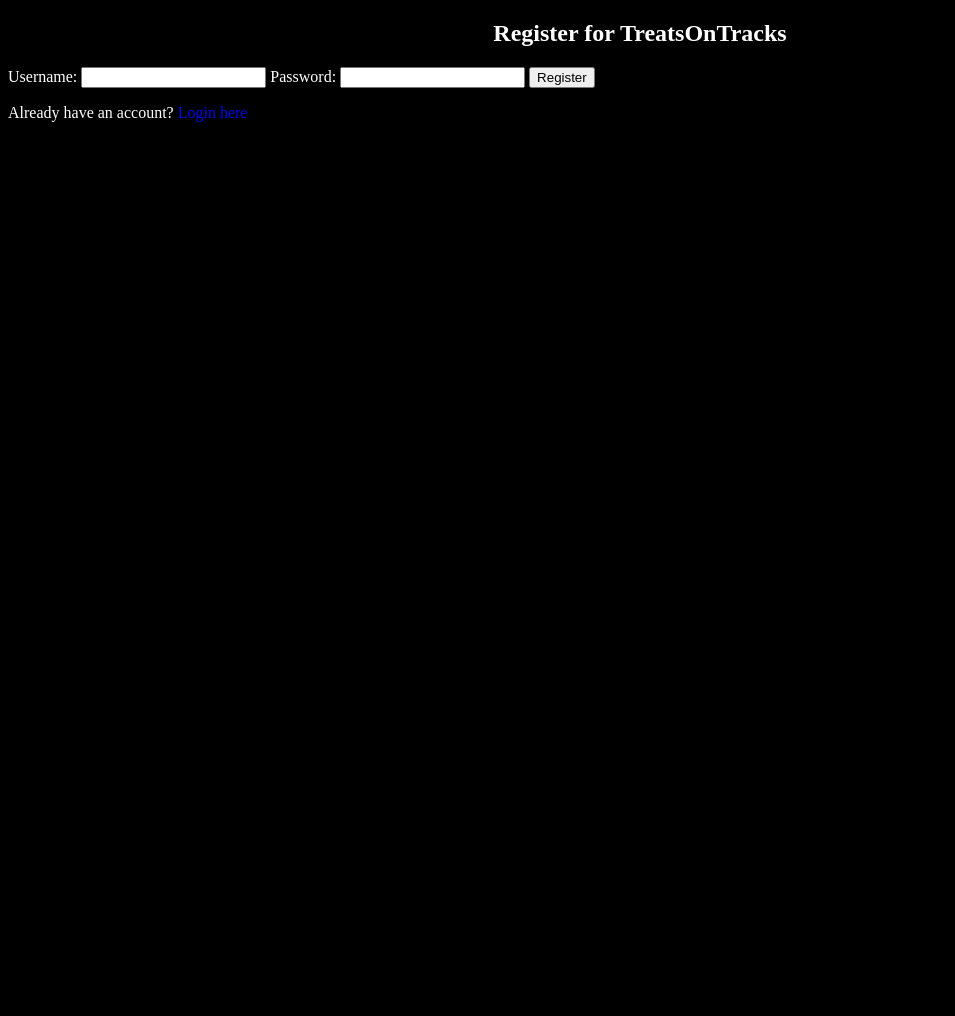
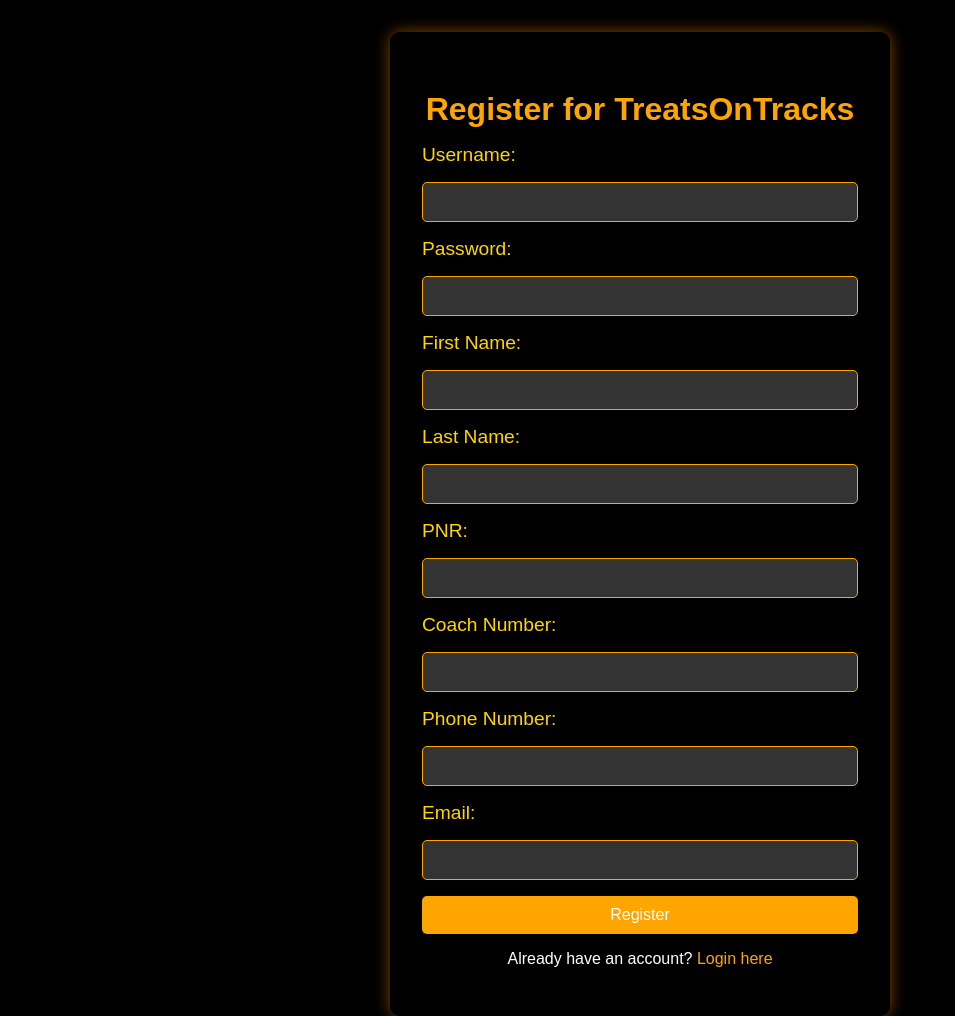
Before and after one commit to Vismaya-Murali/DBMS, a Flask app: page /register in a window 1280 px wide. Shown: the whole page, without its empty margins (0-955 px from the left). Before the commit the page ends 122 px from the top, so only its background shows below. Run offline with Flask 3, Linux system fonts and the light colour scheme.

Commit message:
register

```diff
--- a/app.py
+++ b/app.py
@@ -1,3 +1,5 @@
+import random
+import string
 from flask import Flask, render_template, request, redirect, session, url_for
 import mysql.connector
 import base64
@@ -28,16 +30,37 @@ def login():
 def register():
     return render_template('register.html')
 
+def generate_passenger_id(length=10):
+    """Generates a random PassengerID."""
+    return ''.join(random.choices(string.ascii_uppercase + string.digits, k=length))
+
 @app.route('/handle_register', methods=['POST'])
 def handle_register():
     username = request.form['username']
     password = request.form['password']
+    first_name = request.form['fname']
+    last_name = request.form['lname']
+    pnr = request.form['pnr']
+    coach_number = request.form['coach_no']
+    phone_number = request.form['phone']
+    email = request.form['email']
+
+    # Generate a random PassengerID
+    passenger_id = generate_passenger_id()
 
     db = get_db_connection()
     cursor = db.cursor()
     try:
-        cursor.execute("INSERT INTO Login (LoginID, Password) VALUES (%s, %s)",
-                       (username, password))
+        cursor.execute(
+            "INSERT INTO passenger(PassengerID, PNR, coach_no, Fname, Lname, Phone, email) VALUES (%s, %s, %s, %s, %s, %s, %s)",
+            (passenger_id, pnr, coach_number, first_name, last_name, phone_number, email)
+        )
+
+        # Insert into Login table
+        cursor.execute(
+            "INSERT INTO Login (LoginID, Password, pas_id) VALUES (%s, %s, %s)",
+            (username, password, passenger_id)
+        )
         db.commit()
     except mysql.connector.Error as err:
         print(f"Error: {err}")
--- a/templates/register.html
+++ b/templates/register.html
@@ -4,7 +4,119 @@
     <meta charset="UTF-8">
     <meta name="viewport" content="width=device-width, initial-scale=1.0">
     <title>Register - TreatsOnTracks</title>
-    <link rel="stylesheet" href="{{ url_for('static', filename='styles.css') }}">
+    <style>
+        /* Import font */
+        @import url('https://fonts.googleapis.com/css2?family=Pacifico&display=swap');
+
+        /* Universal settings */
+        * {
+            box-sizing: border-box;
+            text-decoration: none;
+            font-family: 'Arial', sans-serif;
+        }
+
+        /* Body styling */
+        body {
+            color: white;
+            background-color: black;
+            background-attachment: fixed;
+            animation: fadeIn 1s ease-in-out;
+            overflow-y: auto; /* Allow scrolling for entire page */
+            height: 100vh;
+            margin: 0;
+        }
+
+        /* Keyframe animations */
+        @keyframes fadeIn {
+            from { opacity: 0; }
+            to { opacity: 1; }
+        }
+
+        @keyframes twinkle {
+            0%, 100% { opacity: 0.5; }
+            50% { opacity: 1; }
+        }
+
+        /* Animated stars */
+        .star {
+            position: absolute;
+            width: 2px;
+            height: 2px;
+            background-color: #fff;
+            animation: twinkle 25s infinite;
+            box-shadow: 0 0 10px 2px rgba(255, 255, 255, 0.5);
+        }
+
+        /* Registration container styling */
+        .register-container {
+            display: flex;
+            flex-direction: column;
+            align-items: center;
+            padding: 2rem;
+            margin: 2rem auto;
+            max-width: 500px; /* Increased width */
+            background: rgba(0, 0, 0, 0.8);
+            border-radius: 10px;
+            box-shadow: 0 0 15px rgba(255, 140, 0, 0.5);
+        }
+
+        .register-container h2 {
+            font-size: 2rem;
+            color: #FFA500;
+            margin-bottom: 1rem;
+        }
+
+        .register-container form {
+            width: 100%;
+            display: flex;
+            flex-direction: column;
+            gap: 1rem;
+        }
+
+        .register-container label {
+            font-size: 1.2rem;
+            color: #FFD700;
+        }
+
+        .register-container input {
+            padding: 10px;
+            font-size: 1rem;
+            border: 1px solid #FFA500;
+            border-radius: 5px;
+            background-color: #333;
+            color: white;
+        }
+
+        .register-container button {
+            padding: 10px;
+            font-size: 1rem;
+            color: white;
+            background-color: #FFA500;
+            border: none;
+            border-radius: 5px;
+            cursor: pointer;
+            transition: background-color 0.3s ease;
+        }
+
+        .register-container button:hover {
+            background-color: #FFD700;
+        }
+
+        .register-container p {
+            margin-top: 1rem;
+            font-size: 1rem;
+        }
+
+        .register-container a {
+            color: #FFA500;
+            text-decoration: none;
+            transition: color 0.3s ease;
+        }
+
+        .register-container a:hover {
+            color: #FFD700;
+        }
+    </style>
 </head>
 <body>
     <div class="register-container">
@@ -14,6 +126,18 @@
             <input type="text" id="username" name="username" required>
             <label for="password">Password:</label>
             <input type="password" id="password" name="password" required>
+            <label for="fname">First Name:</label>
+            <input type="text" id="fname" name="fname" required>
+            <label for="lname">Last Name:</label>
+            <input type="text" id="lname" name="lname" required>
+            <label for="pnr">PNR:</label>
+            <input type="text" id="pnr" name="pnr" required>
+            <label for="coach_no">Coach Number:</label>
+            <input type="number" id="coach_no" name="coach_no">
+            <label for="phone">Phone Number:</label>
+            <input type="tel" id="phone" name="phone" required>
+            <label for="email">Email:</label>
+            <input type="email" id="email" name="email" required>
             <button type="submit">Register</button>
         </form>
         <p>Already have an account? <a href="/login">Login here</a></p>
```
